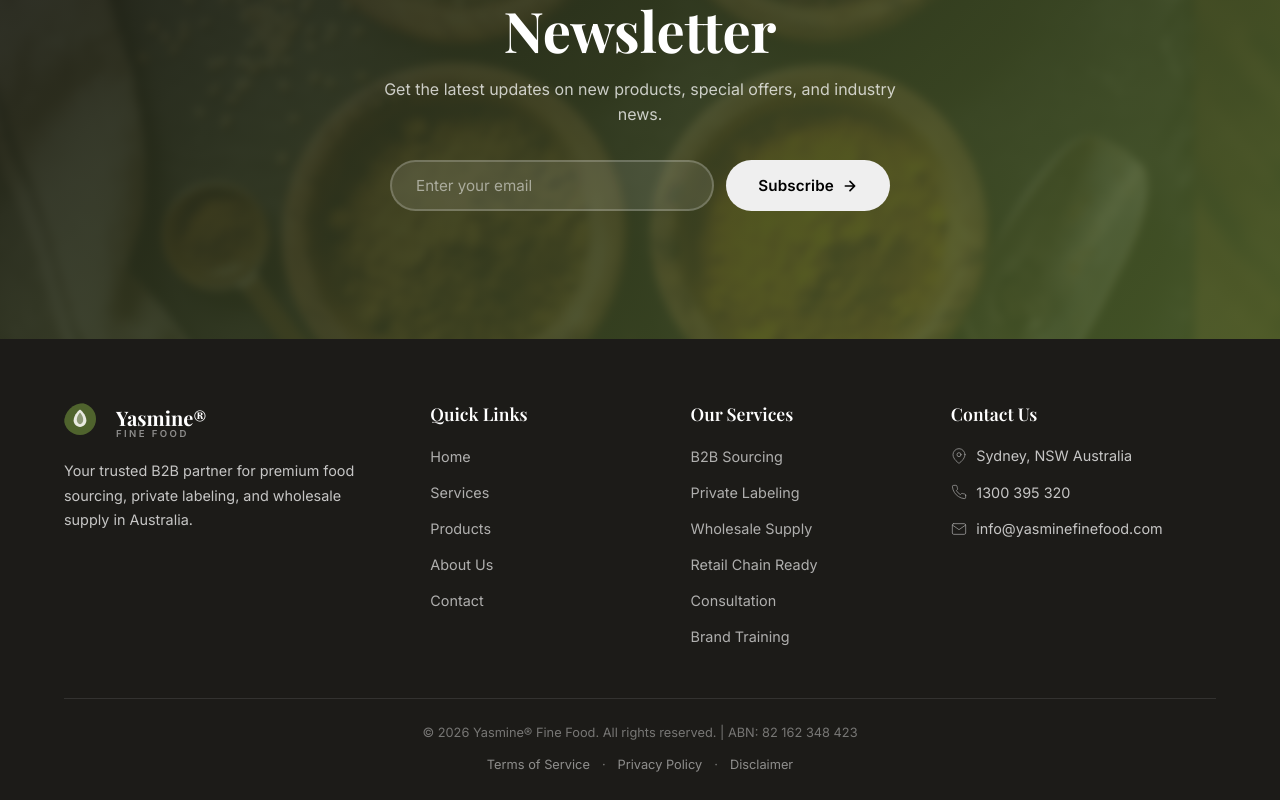
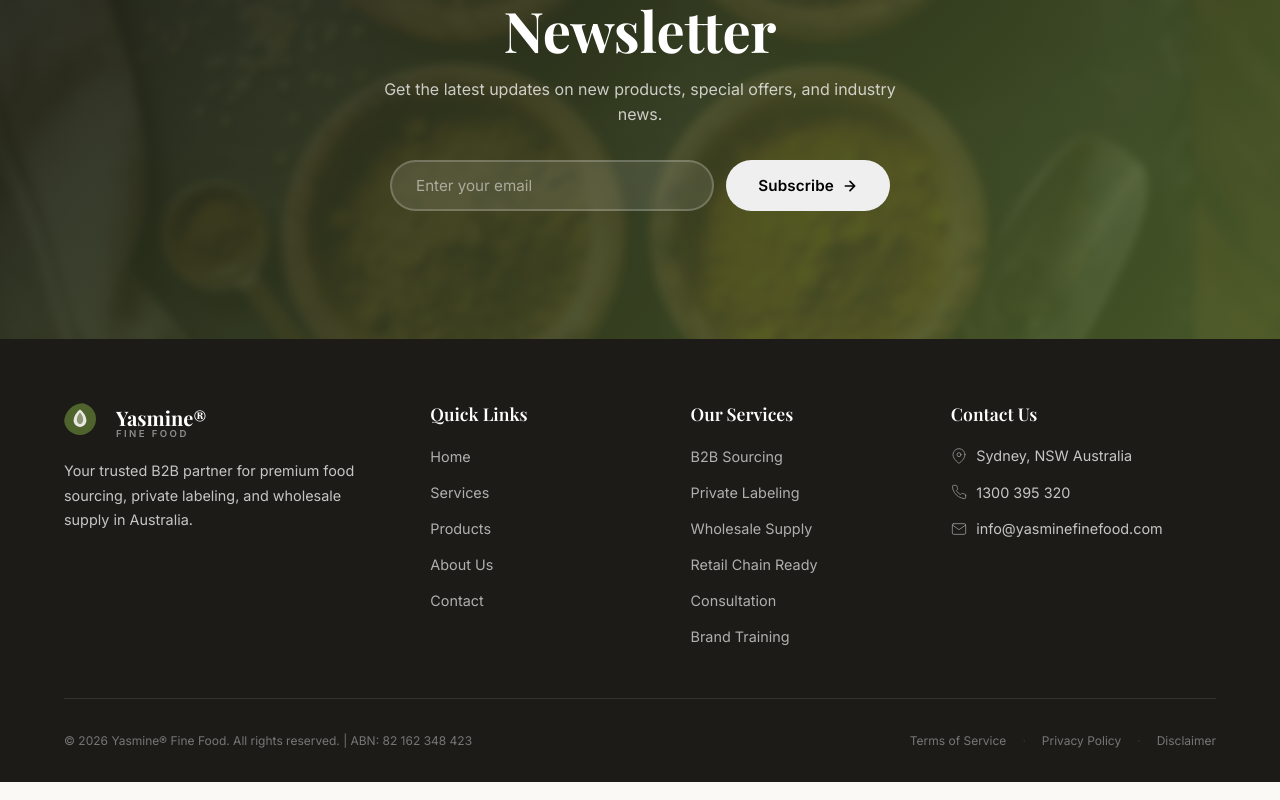
Before and after one commit to ammar-tawil/app-yasminefinefood, a React (Vite) app: page / in a window 1280 px wide. Shown: the part 9881-10681 px from the top of the page. Built offline with nearby package versions, Linux system fonts and the light colour scheme; no server answers; a web font is replaced by a local one.

Commit message:
style: refine footer bottom to a single-line premium layout

```diff
--- a/src/components/Footer.css
+++ b/src/components/Footer.css
@@ -119,35 +119,50 @@
 
 /* Bottom */
 .footer__bottom {
-  padding: 1.5rem 0;
+  padding: 2rem 0;
   text-align: center;
-  font-size: 0.8rem;
+  font-size: 0.75rem;
   color: rgba(255, 255, 255, 0.4);
   display: flex;
-  flex-direction: column;
-  gap: 0.75rem;
+  justify-content: space-between;
   align-items: center;
+  gap: 1.5rem;
+}
+
+.footer__copyright {
+  margin: 0;
 }
 
 .footer__legal {
   display: flex;
   align-items: center;
-  gap: 0.75rem;
+  gap: 1rem;
 }
 
 .footer__legal a {
-  color: rgba(255, 255, 255, 0.5);
+  color: rgba(255, 255, 255, 0.4);
   transition: color var(--transition-fast);
+  text-decoration: none;
 }
 
 .footer__legal a:hover {
   color: var(--color-terracotta);
 }
 
+.footer__legal span {
+  opacity: 0.3;
+}
+
 /* Responsive */
 @media (max-width: 992px) {
   .footer__grid {
     grid-template-columns: repeat(2, 1fr);
+  }
+
+  .footer__bottom {
+    flex-direction: column;
+    gap: 1rem;
+    padding-bottom: 2rem;
   }
 }
 
--- a/src/components/Footer.jsx
+++ b/src/components/Footer.jsx
@@ -73,7 +73,7 @@ const Footer = () => {
         </div>
 
         <div className="footer__bottom">
-          <p>&copy; {new Date().getFullYear()} Yasmine® Fine Food. All rights reserved. | ABN: 82 162 348 423</p>
+          <p className="footer__copyright">&copy; {new Date().getFullYear()} Yasmine® Fine Food. All rights reserved. | ABN: 82 162 348 423</p>
           <div className="footer__legal">
             <Link to="/terms">Terms of Service</Link>
             <span>·</span>
```
